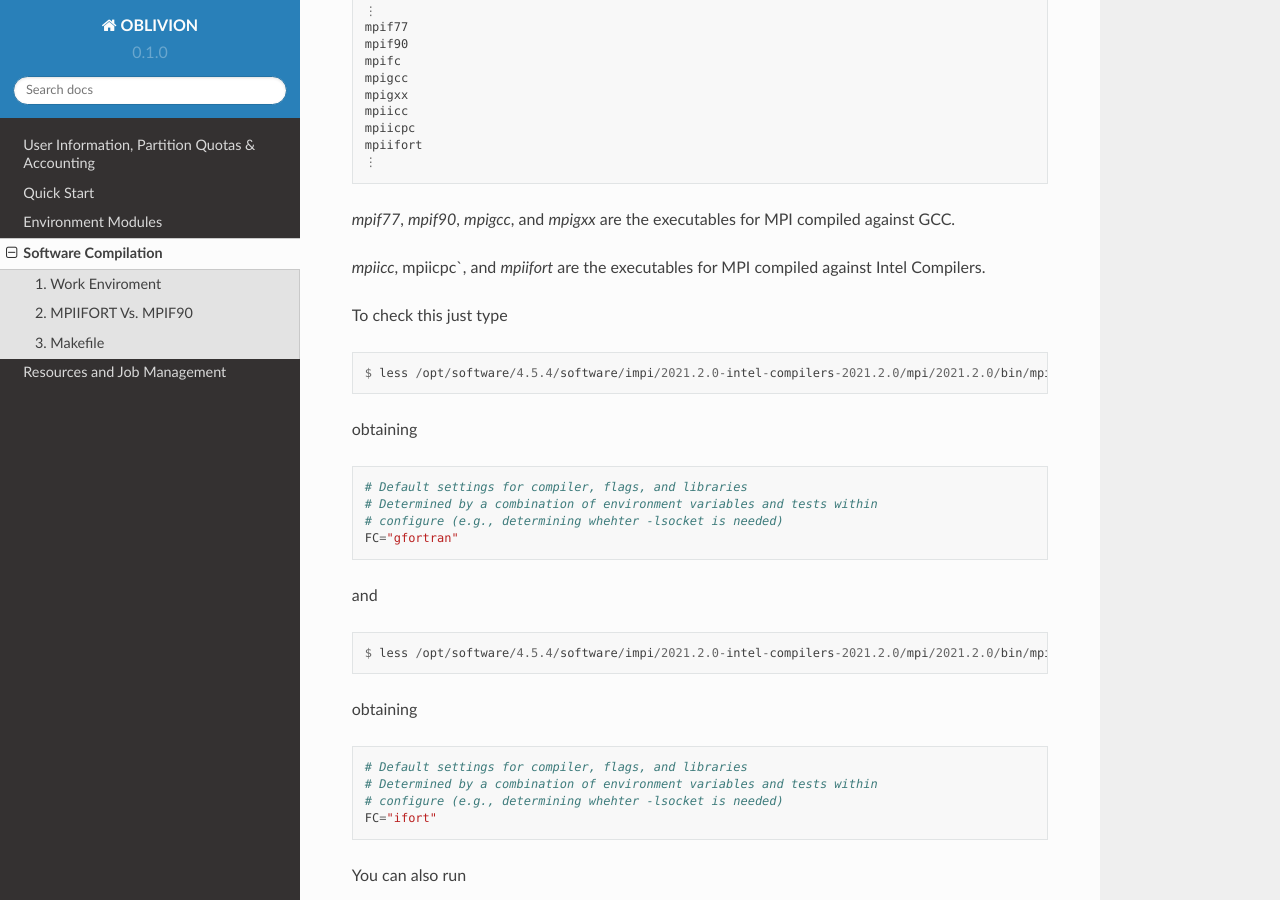
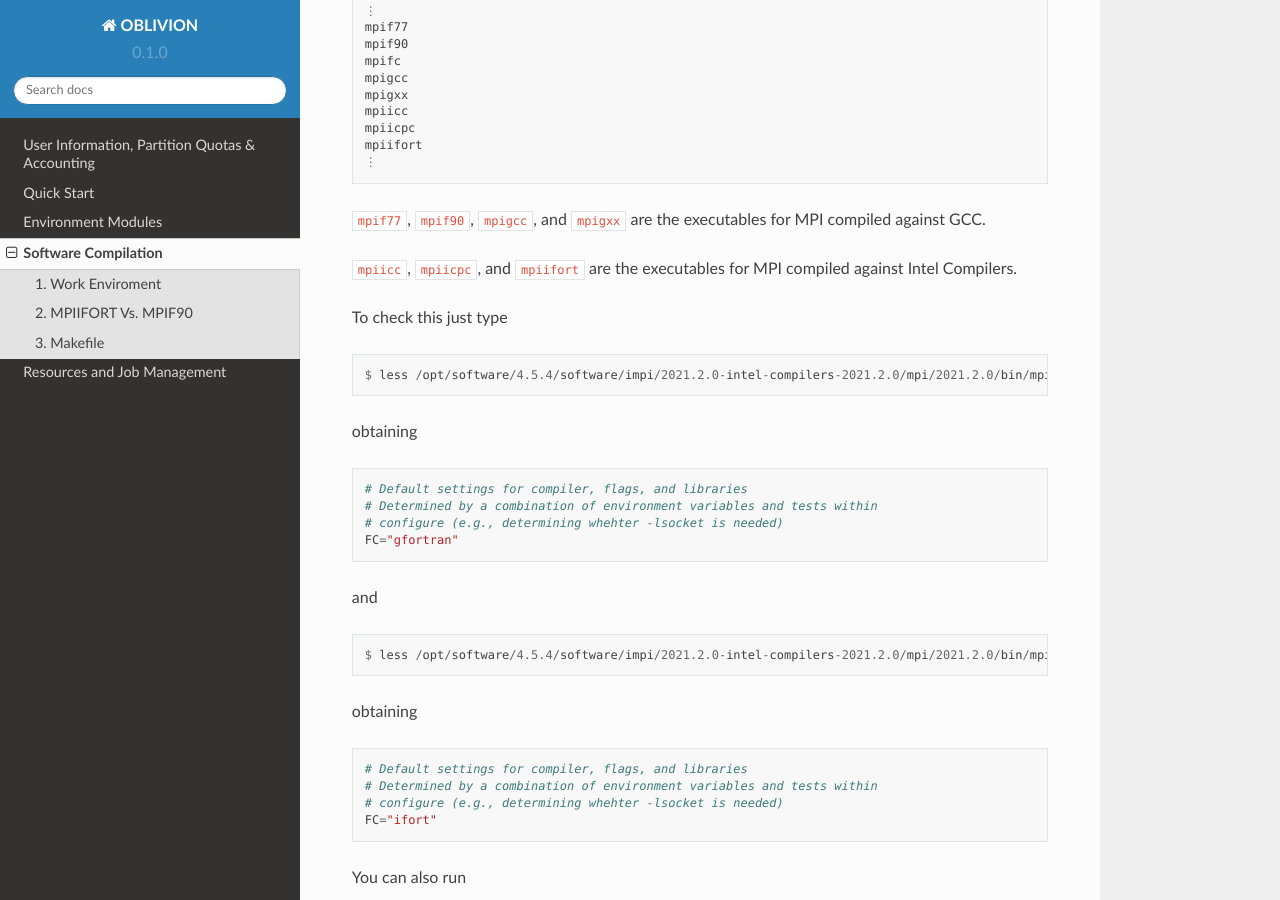
Before and after one commit to mavillez/Oblivion, a Sphinx documentation site: the page built from docs/source/software_compilation.rst, in a window 1280 px wide and 900 px high, scrolled down 1472 px. Built offline with Sphinx 7.4.7 and the Read the Docs theme 2.0.0, drawn with Linux system fonts in a browser that asks for light colours.

```diff
--- a/docs/source/software_compilation.rst
+++ b/docs/source/software_compilation.rst
@@ -78,9 +78,9 @@ Now lets see the content of the bin folder:
   mpiifort
   ⋮
 
-`mpif77`, `mpif90`, `mpigcc`, and `mpigxx` are the executables for MPI compiled against GCC.
+``mpif77``, ``mpif90``, ``mpigcc``, and ``mpigxx`` are the executables for MPI compiled against GCC.
 
-`mpiicc`, mpiicpc`, and `mpiifort` are the executables for MPI compiled against Intel Compilers.
+``mpiicc``, ``mpiicpc``, and ``mpiifort`` are the executables for MPI compiled against Intel Compilers.
 
 To check this just type
 
```
